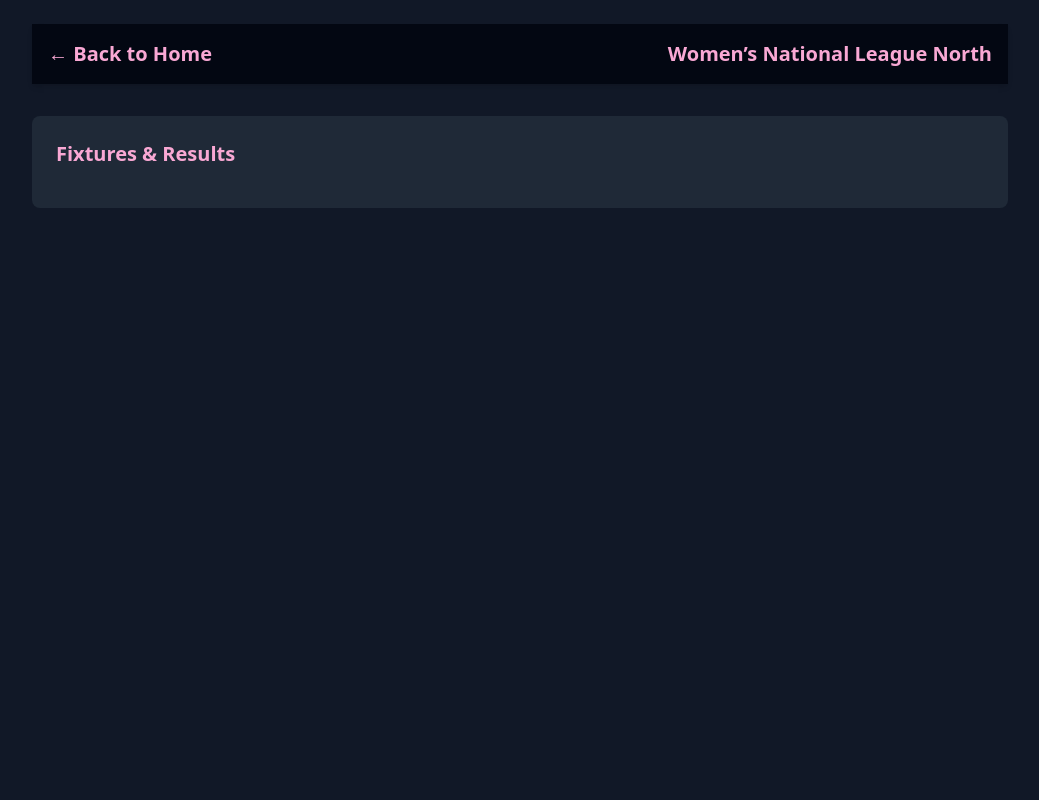
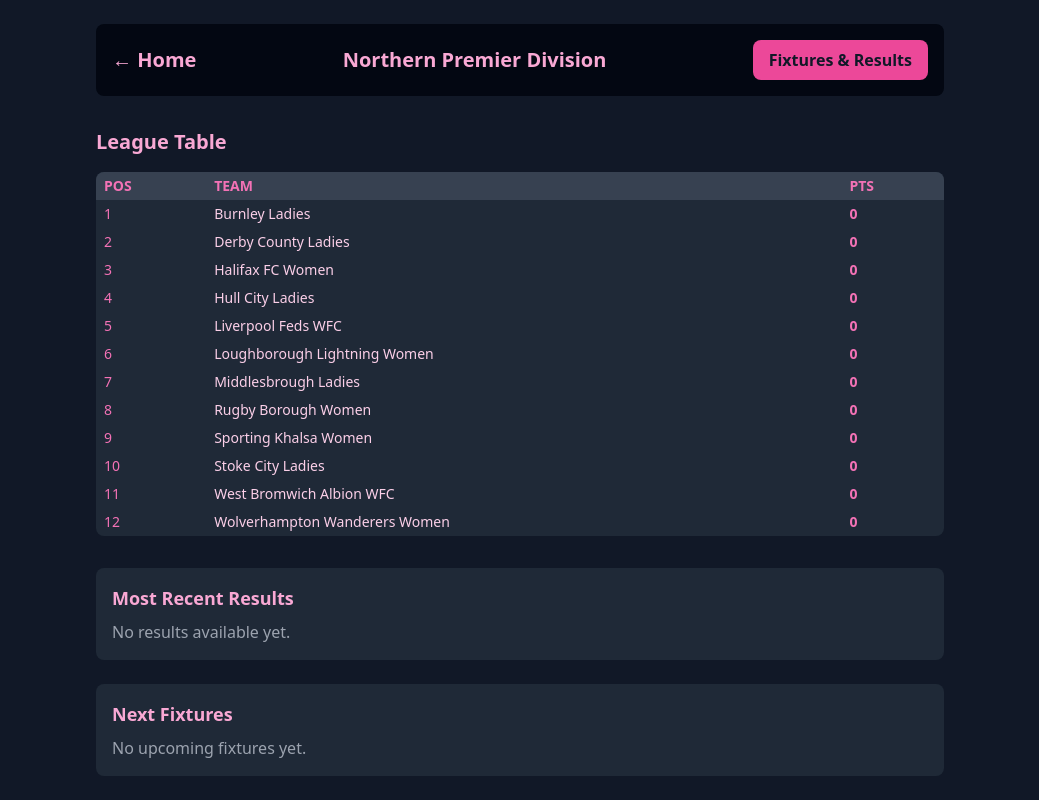
Before and after one commit to jhickey011/the-pyramid-page, a Next.js app: page /leagues/national-north in a window 1280 px wide. Shown: the whole page, without its empty margins (120-1159 px from the left). Built offline with nearby package versions, Linux system fonts and the light colour scheme.

Commit message:
Add league table and page layout updates

```diff
--- a/app/leagues/national-north/page.tsx
+++ b/app/leagues/national-north/page.tsx
@@ -1,36 +1,87 @@
 'use client';
 import Link from 'next/link';
 
+const leagueTable = [
+  { pos: 1, team: 'Burnley Ladies', pts: 0 },
+  { pos: 2, team: 'Derby County Ladies', pts: 0 },
+  { pos: 3, team: 'Halifax FC Women', pts: 0 },
+  { pos: 4, team: 'Hull City Ladies', pts: 0 },
+  { pos: 5, team: 'Liverpool Feds WFC', pts: 0 },
+  { pos: 6, team: 'Loughborough Lightning Women', pts: 0 },
+  { pos: 7, team: 'Middlesbrough Ladies', pts: 0 },
+  { pos: 8, team: 'Rugby Borough Women', pts: 0 },
+  { pos: 9, team: 'Sporting Khalsa Women', pts: 0 },
+  { pos: 10, team: 'Stoke City Ladies', pts: 0 },
+  { pos: 11, team: 'West Bromwich Albion WFC', pts: 0 },
+  { pos: 12, team: 'Wolverhampton Wanderers Women', pts: 0 },
+];
+
 export default function NationalNorthPage() {
   return (
-    <main className="min-h-screen bg-gray-900 text-pink-400 p-6 max-w-5xl mx-auto">
-      {/* NavBar */}
-      <nav className="w-full bg-gray-950 text-pink-300 p-4 shadow-md mb-8">
-        <div className="max-w-6xl mx-auto flex justify-between items-center">
-          <Link href="/" className="text-xl font-bold hover:text-pink-400 transition">
-            ← Back to Home
-          </Link>
-          <h1 className="text-lg sm:text-xl font-semibold">
-            Women’s National League North
-          </h1>
-        </div>
+    <main className="bg-gray-900 text-pink-400 min-h-screen p-6 max-w-4xl mx-auto">
+      {/* Nav Bar */}
+      <nav className="bg-gray-950 text-pink-300 p-4 rounded-lg mb-8 flex justify-between items-center">
+        <Link href="/" className="text-xl font-bold hover:text-pink-400 transition">
+          ← Home
+        </Link>
+        <h1 className="text-lg sm:text-xl font-semibold">
+          Northern Premier Division
+        </h1>
+        <button
+          className="bg-pink-500 hover:bg-pink-400 text-gray-900 px-4 py-2 rounded-lg font-semibold transition"
+        >
+          Fixtures & Results
+        </button>
       </nav>
 
-      {/* Fixtures & Results Section */}
-      <section className="bg-gray-800 p-6 rounded-lg mb-8 w-full">
-        <h2 className="text-xl font-bold mb-4 text-pink-300">
-          Fixtures & Results
-        </h2>
-
-        {/* Embed Container */}
-        <div
-          className="fwp-embed"
-          data-url="womens-national-league-north/fixtures-results="
-        ></div>
+      {/* League Table */}
+      <section className="mb-8">
+        <h2 className="text-xl font-bold mb-4 text-pink-300">League Table</h2>
+        <div className="overflow-x-auto bg-gray-800 rounded-lg">
+          <table className="min-w-full text-sm">
+            <thead className="bg-gray-700">
+              <tr>
+                <th className="px-2 py-1 text-left">POS</th>
+                <th className="px-2 py-1 text-left">TEAM</th>
+                <th className="px-2 py-1 text-left">PTS</th>
+              </tr>
+            </thead>
+            <tbody>
+              {leagueTable.map((row) => (
+                <tr key={row.pos} className="hover:bg-gray-700">
+                  <td className="px-2 py-1">{row.pos}</td>
+                  <td className="px-2 py-1 text-left">
+                    <Link
+                      href={`/leagues/national-north/teams/${encodeURIComponent(
+                        row.team
+                          .toLowerCase()
+                          .replace(/\s+/g, '-')
+                          .replace(/[^a-z0-9\-]/g, '')
+                      )}`}
+                      className="text-pink-200 hover:underline transition"
+                    >
+                      {row.team}
+                    </Link>
+                  </td>
+                  <td className="px-2 py-1 font-semibold">{row.pts}</td>
+                </tr>
+              ))}
+            </tbody>
+          </table>
+        </div>
       </section>
 
-      {/* Insert this script once per page */}
-      <script src="https://www.footballwebpages.co.uk/embed.js" defer></script>
+      {/* Results & Fixtures Placeholders */}
+      <section className="space-y-6">
+        <div className="bg-gray-800 p-4 rounded-lg">
+          <h3 className="text-lg font-bold text-pink-300 mb-2">Most Recent Results</h3>
+          <p className="text-gray-400">No results available yet.</p>
+        </div>
+        <div className="bg-gray-800 p-4 rounded-lg">
+          <h3 className="text-lg font-bold text-pink-300 mb-2">Next Fixtures</h3>
+          <p className="text-gray-400">No upcoming fixtures yet.</p>
+        </div>
+      </section>
     </main>
   );
 }
```
